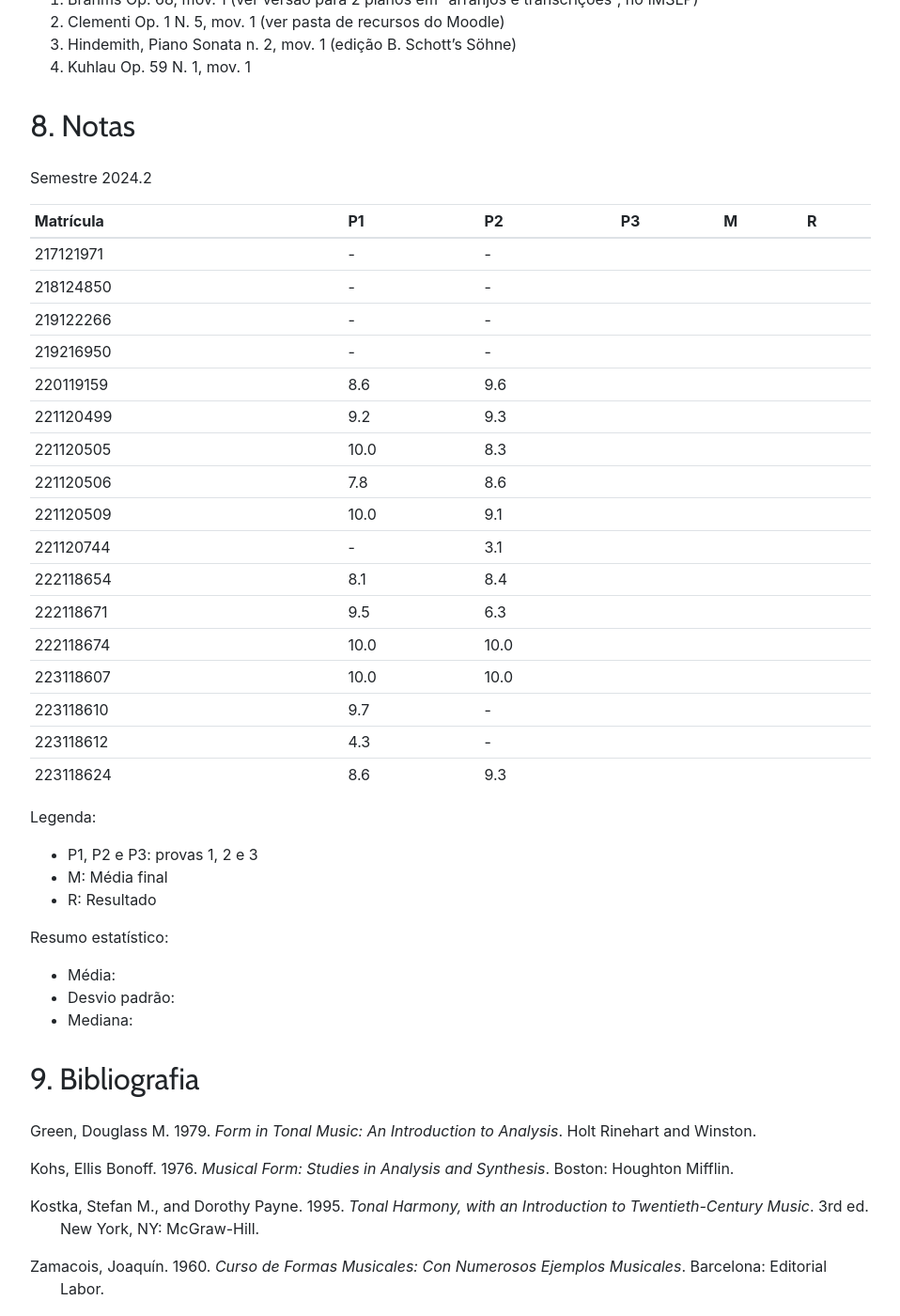
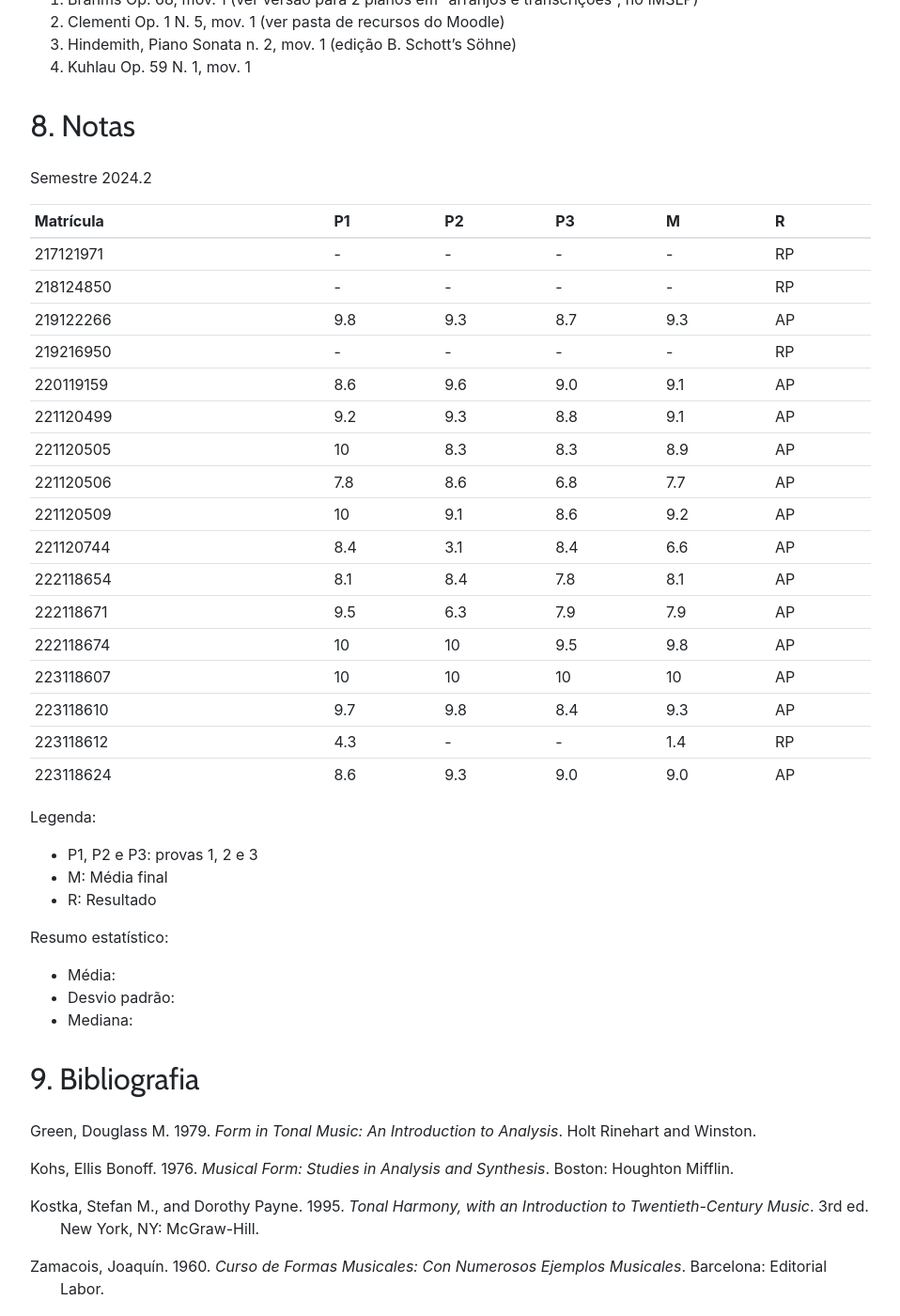
Before and after one commit to kroger/genosmus, a Jekyll site: the page built from _marcos/musa72.md, in a window 1280 px wide and 1400 px high, scrolled down 4904 px. Shown: the whole window at 94% size, without its empty margins (68-1026 px from the left). Built offline with Jekyll 4.4.1, drawn with Linux system fonts in a browser that asks for light colours; nearby versions of some CDN libraries; the table of contents is made by our own code.

Commit message:
Insere notas e resultados de MUSA70 e MUSA72
- 2024.2

```diff
--- a/_marcos/musa72.md
+++ b/_marcos/musa72.md
@@ -193,23 +193,23 @@ Semestre 2024.2
 
 | Matrícula | P1   | P2   | P3   | M    | R    |
 | :-------- | :--- | :--- | :--- | :--- | :--- |
-| 217121971 | -    | -    |      |      |      |
-| 218124850 | -    | -    |      |      |      |
-| 219122266 | -    | -    |      |      |      |
-| 219216950 | -    | -    |      |      |      |
-| 220119159 | 8.6  | 9.6  |      |      |      |
-| 221120499 | 9.2  | 9.3  |      |      |      |
-| 221120505 | 10.0 | 8.3  |      |      |      |
-| 221120506 | 7.8  | 8.6  |      |      |      |
-| 221120509 | 10.0 | 9.1  |      |      |      |
-| 221120744 | -    | 3.1  |      |      |      |
-| 222118654 | 8.1  | 8.4  |      |      |      |
-| 222118671 | 9.5  | 6.3  |      |      |      |
-| 222118674 | 10.0 | 10.0 |      |      |      |
-| 223118607 | 10.0 | 10.0 |      |      |      |
-| 223118610 | 9.7  | -    |      |      |      |
-| 223118612 | 4.3  | -    |      |      |      |
-| 223118624 | 8.6  | 9.3  |      |      |      |
+| 217121971 | -    | -    | -    | -    | RP   |
+| 218124850 | -    | -    | -    | -    | RP   |
+| 219122266 | 9.8  | 9.3  | 8.7  | 9.3  | AP   |
+| 219216950 | -    | -    | -    | -    | RP   |
+| 220119159 | 8.6  | 9.6  | 9.0  | 9.1  | AP   |
+| 221120499 | 9.2  | 9.3  | 8.8  | 9.1  | AP   |
+| 221120505 | 10   | 8.3  | 8.3  | 8.9  | AP   |
+| 221120506 | 7.8  | 8.6  | 6.8  | 7.7  | AP   |
+| 221120509 | 10   | 9.1  | 8.6  | 9.2  | AP   |
+| 221120744 | 8.4  | 3.1  | 8.4  | 6.6  | AP   |
+| 222118654 | 8.1  | 8.4  | 7.8  | 8.1  | AP   |
+| 222118671 | 9.5  | 6.3  | 7.9  | 7.9  | AP   |
+| 222118674 | 10   | 10   | 9.5  | 9.8  | AP   |
+| 223118607 | 10   | 10   | 10   | 10   | AP   |
+| 223118610 | 9.7  | 9.8  | 8.4  | 9.3  | AP   |
+| 223118612 | 4.3  | -    | -    | 1.4  | RP   |
+| 223118624 | 8.6  | 9.3  | 9.0  | 9.0  | AP   |
 {: .table .table-sm}
 
 Legenda:
```
Also changed, not shown: _marcos/musa70.md (+15 -15 lines).
